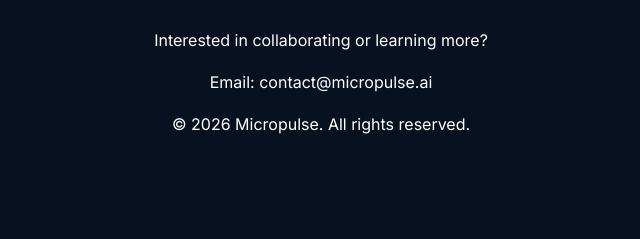
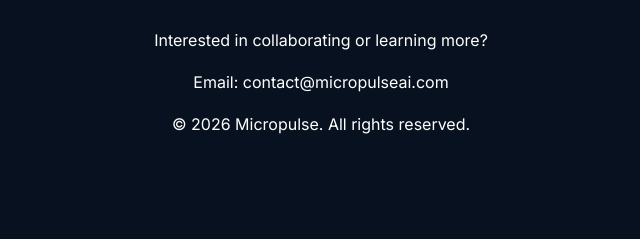
Before and after one commit to contactraj-sharma/micropulse.github.io, a plain HTML site: page index.html in a window 1280 px wide. Shown: the part 3765-4004 px from the top of the page, 319-959 px from the left. Drawn offline with Linux system fonts and the light colour scheme.

Commit message:
Update index.html

```diff
--- a/index.html
+++ b/index.html
@@ -350,7 +350,7 @@
 
 <p>
 
-Email: contact@micropulse.ai
+Email: contact@micropulseai.com
 
 </p>
 
```
